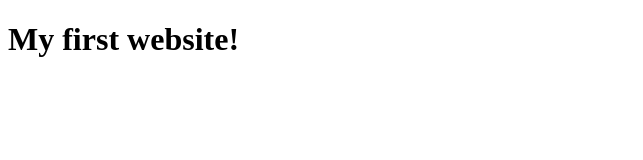
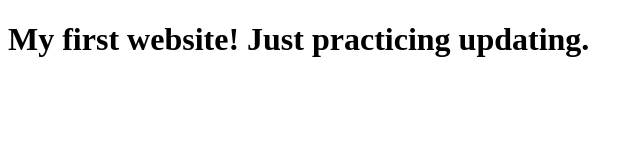
Before and after one commit to nickpacella/Coursera-Web-Dev, a plain HTML site: page site/index.html in a window 1280 px wide. Shown: the whole page, without its empty margins (0-643 px from the left). Drawn offline with Linux system fonts and the light colour scheme.

Commit message:
Small addition.

```diff
--- a/site/index.html
+++ b/site/index.html
@@ -4,6 +4,6 @@
 	<title>My first website!</title>
 </head>
 <body>
-	<h1>My first website!</h1>
+	<h1>My first website! Just practicing updating. </h1>
 </body>
 </html>
```
